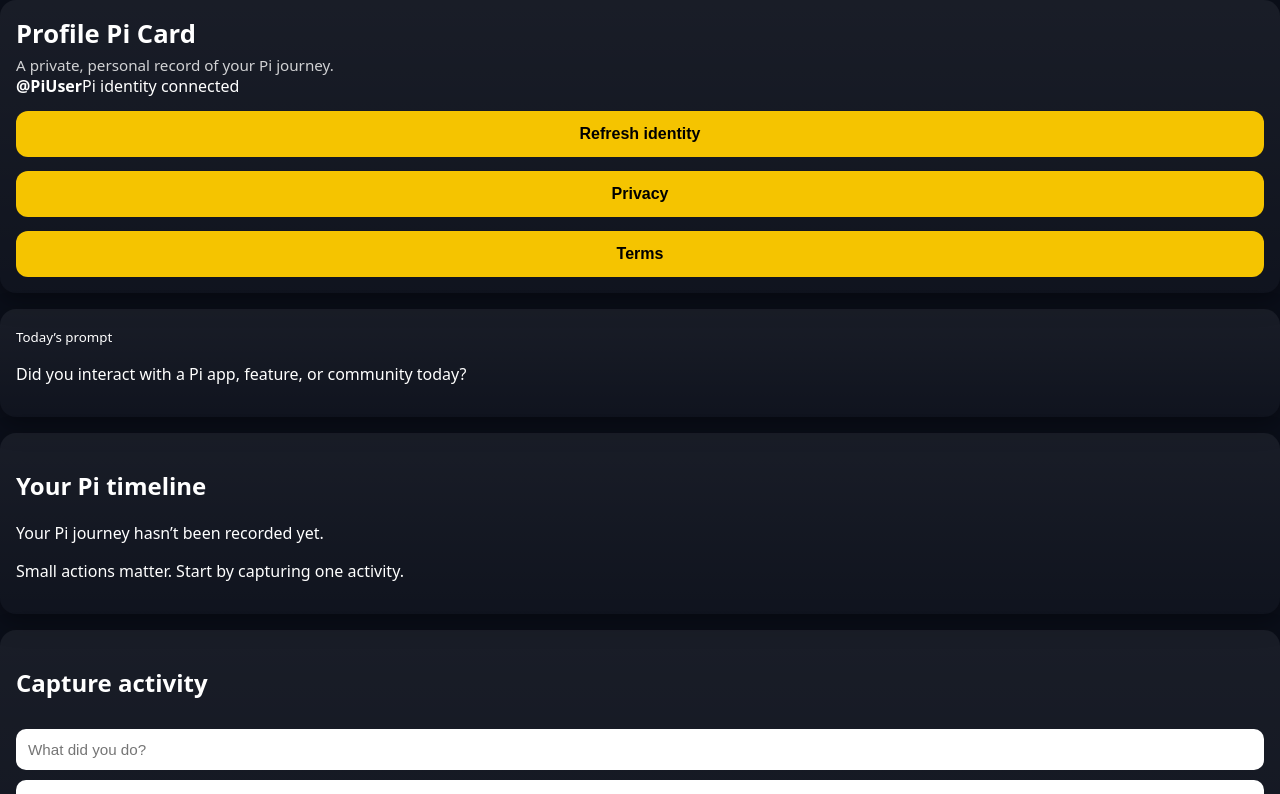
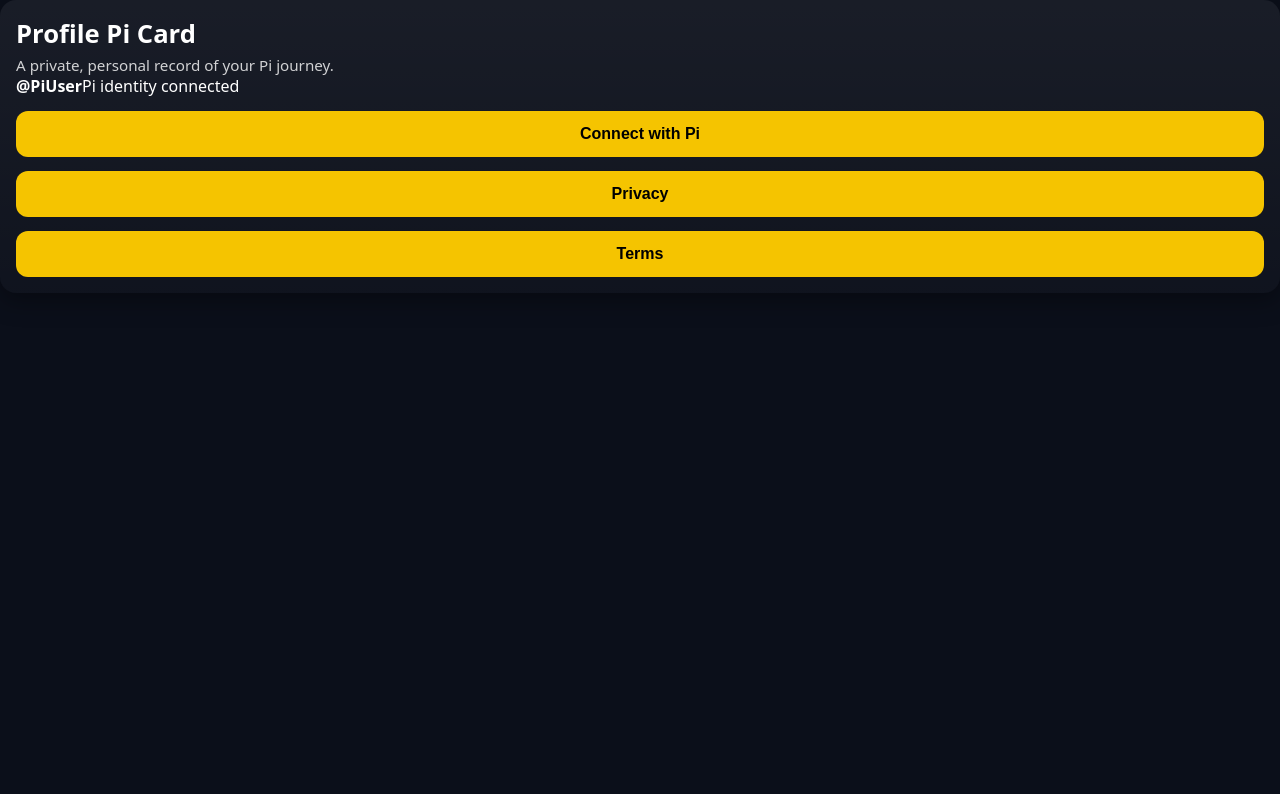
Before and after one commit to Giulex84/Profile-pi-card, a React (Vite) app in the folder apps/web/: page / in a window 1280 px wide. Shown: the top 794 px of the page. Built offline with nearby package versions, Linux system fonts and the light colour scheme.

Commit message:
Update App.tsx

```diff
--- a/apps/web/src/App.tsx
+++ b/apps/web/src/App.tsx
@@ -41,21 +41,15 @@ function buildNarrativeTimeline(activities: Activity[]): string[] {
     );
   }
 
-  if (activities.length >= 5) {
   timeline.push(
-      "Consistency is building. Your Pi activity history is taking shape."
+    "This timeline reflects your personal interaction with Pi."
   );
-  } else {
-    timeline.push(
-      "Every entry adds clarity to your personal Pi path."
-    );
-  }
 
   return timeline;
 }
 
 export default function App() {
-  const [username, setUsername] = useState<string>("PiUser");
+  const [username, setUsername] = useState<string | null>(null);
   const [activities, setActivities] = useState<Activity[]>([]);
   const [title, setTitle] = useState("");
   const [category, setCategory] = useState("");
@@ -66,14 +60,19 @@ export default function App() {
   /* ---------- INIT ---------- */
   useEffect(() => {
     const storedUser = localStorage.getItem("pi_username");
-    if (storedUser) setUsername(storedUser);
+    if (storedUser) {
+      setUsername(storedUser);
+    }
 
     const storedJournal = localStorage.getItem("pi_journal");
-    if (storedJournal) setActivities(JSON.parse(storedJournal));
+    if (storedJournal) {
+      setActivities(JSON.parse(storedJournal));
+    }
   }, []);
 
-  /* ---------- PI AUTH (USER ACTION) ---------- */
-  async function authenticate() {
+  /* ---------- PI AUTH (ONLY IF NOT AUTHENTICATED) ---------- */
+  async function authenticateIfNeeded() {
+    if (username) return;
     if (!window.Pi) return;
 
     try {
@@ -83,7 +82,7 @@ export default function App() {
         localStorage.setItem("pi_username", auth.user.username);
       }
     } catch {
-      setUsername("PiUser");
+      // Do nothing: never overwrite a valid identity
     }
   }
 
@@ -119,34 +118,44 @@ export default function App() {
         </p>
 
         <div className="identity">
-          <strong>@{username}</strong>
+          <strong>@{username ?? "PiUser"}</strong>
           <span>Pi identity connected</span>
         </div>
 
+        {!username && (
+          <button onClick={authenticateIfNeeded}>
+            Connect with Pi
+          </button>
+        )}
+
         <div className="quick-links">
-          <button onClick={authenticate}>Refresh identity</button>
           <button onClick={() => setShowPrivacy(true)}>Privacy</button>
           <button onClick={() => setShowTerms(true)}>Terms</button>
         </div>
       </section>
 
       {/* DAILY PROMPT */}
+      {username && (
         <section className="card">
           <small className="label">Today’s prompt</small>
           <p className="prompt">
             Did you interact with a Pi app, feature, or community today?
           </p>
         </section>
+      )}
 
       {/* NARRATIVE TIMELINE */}
+      {username && (
         <section className="card soft">
           <h2>Your Pi timeline</h2>
           {timeline.map((line, i) => (
             <p key={i}>{line}</p>
           ))}
         </section>
+      )}
 
       {/* CAPTURE */}
+      {username && (
         <section className="card">
           <h2>Capture activity</h2>
 
@@ -156,7 +165,10 @@ export default function App() {
             onChange={(e) => setTitle(e.target.value)}
           />
 
-        <select value={category} onChange={(e) => setCategory(e.target.value)}>
+          <select
+            value={category}
+            onChange={(e) => setCategory(e.target.value)}
+          >
             <option value="">What kind of activity was this?</option>
             <option value="App usage">App usage</option>
             <option value="Learning">Learning</option>
@@ -179,8 +191,10 @@ export default function App() {
             Your journal lives on this device only.
           </small>
         </section>
+      )}
 
       {/* JOURNAL */}
+      {username && (
         <section className="card">
           <h2>Your journal</h2>
 
@@ -199,6 +213,7 @@ export default function App() {
             ))
           )}
         </section>
+      )}
 
       {/* PRIVACY */}
       {showPrivacy && (
```
Lines whose indentation alone changed are shown as unchanged.
